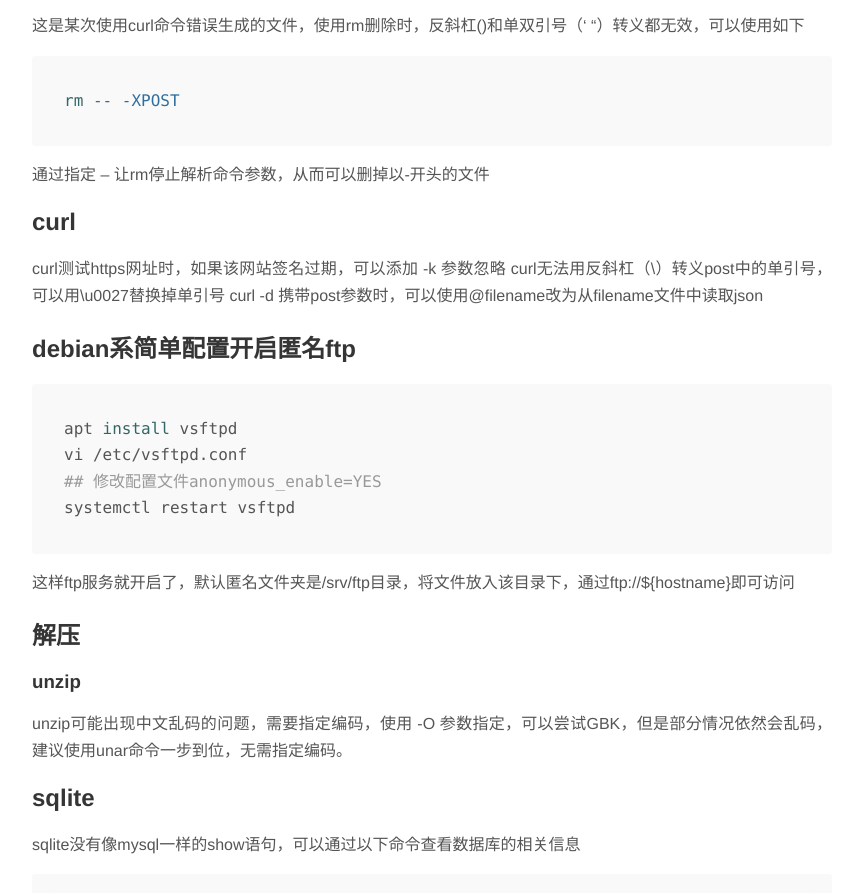
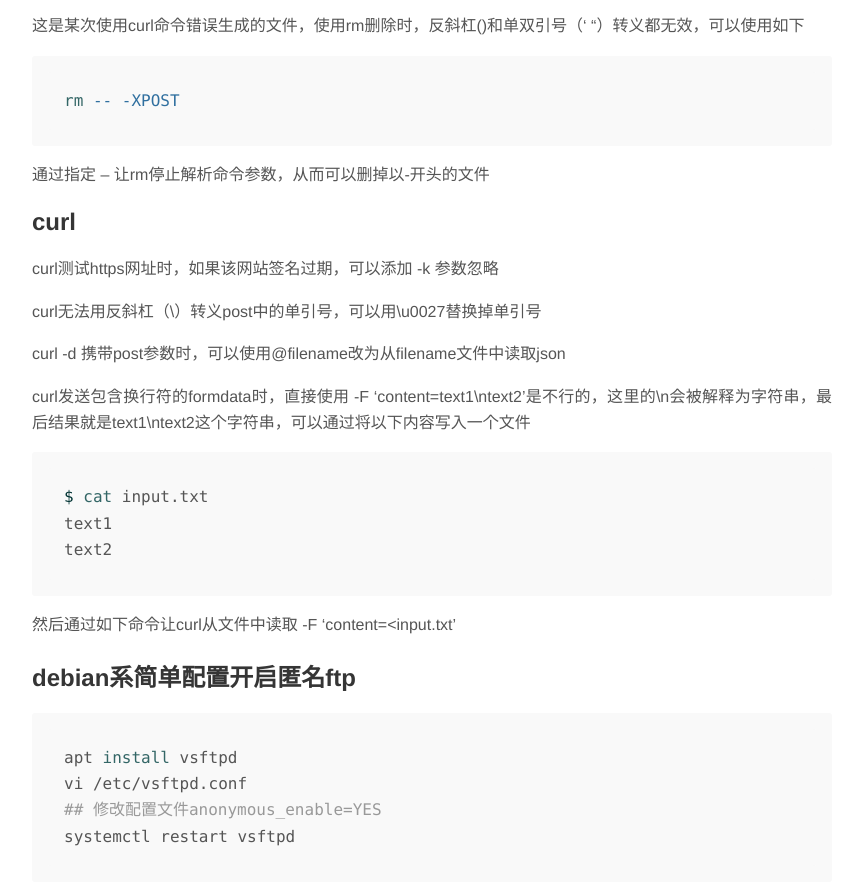
Before and after one commit to kanonsand/kanonsand, a Jekyll site: the page built from _posts/2022-8-01-linux部分命令.md, in a window 1280 px wide and 900 px high, scrolled down 1339 px. Shown: the top 893 px of the window, without its empty margins (208-1071 px from the left). Built offline with Jekyll 4.4.1, drawn with Linux system fonts in a browser that asks for light colours; nearby versions of some CDN libraries.

Commit message:
curl formdate newline

````diff
--- a/_posts/2022-8-01-linux部分命令.md
+++ b/_posts/2022-8-01-linux部分命令.md
@@ -47,8 +47,18 @@ rm -- -XPOST
 
 ## curl
 curl测试https网址时，如果该网站签名过期，可以添加 -k 参数忽略
+
 curl无法用反斜杠（\）转义post中的单引号，可以用\u0027替换掉单引号
+
 curl -d 携带post参数时，可以使用@filename改为从filename文件中读取json
+
+curl发送包含换行符的formdata时，直接使用 -F 'content=text1\ntext2'是不行的，这里的\n会被解释为字符串，最后结果就是text1\ntext2这个字符串，可以通过将以下内容写入一个文件
+```shell
+$ cat input.txt
+text1
+text2
+```
+然后通过如下命令让curl从文件中读取 -F 'content=<input.txt'
 
 ## debian系简单配置开启匿名ftp
 ```shell
````
